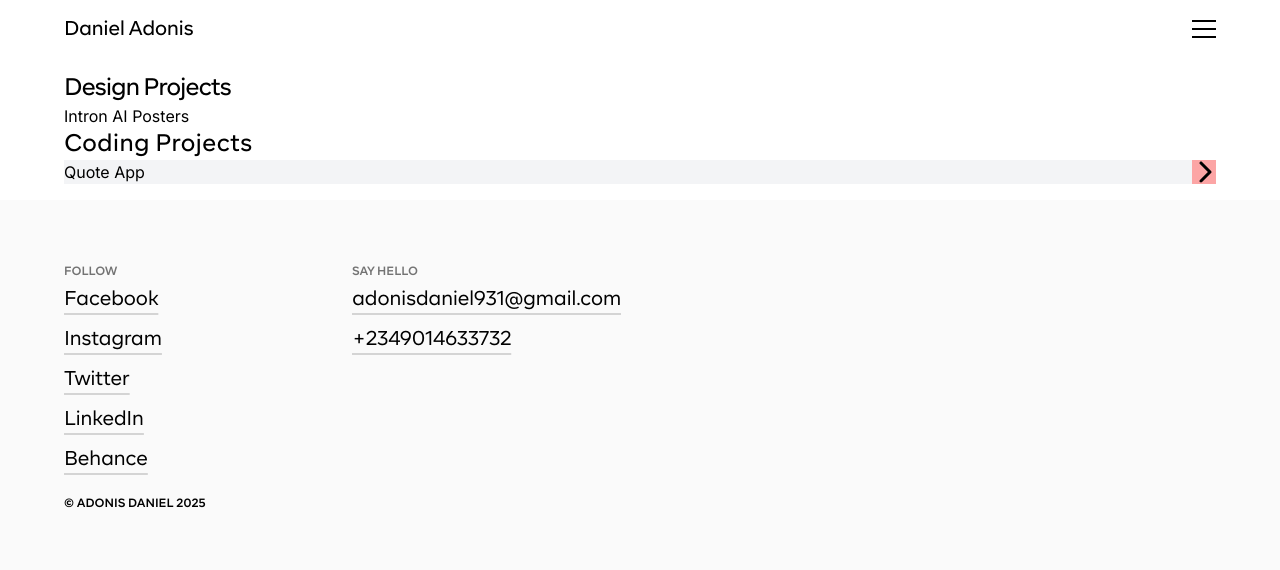
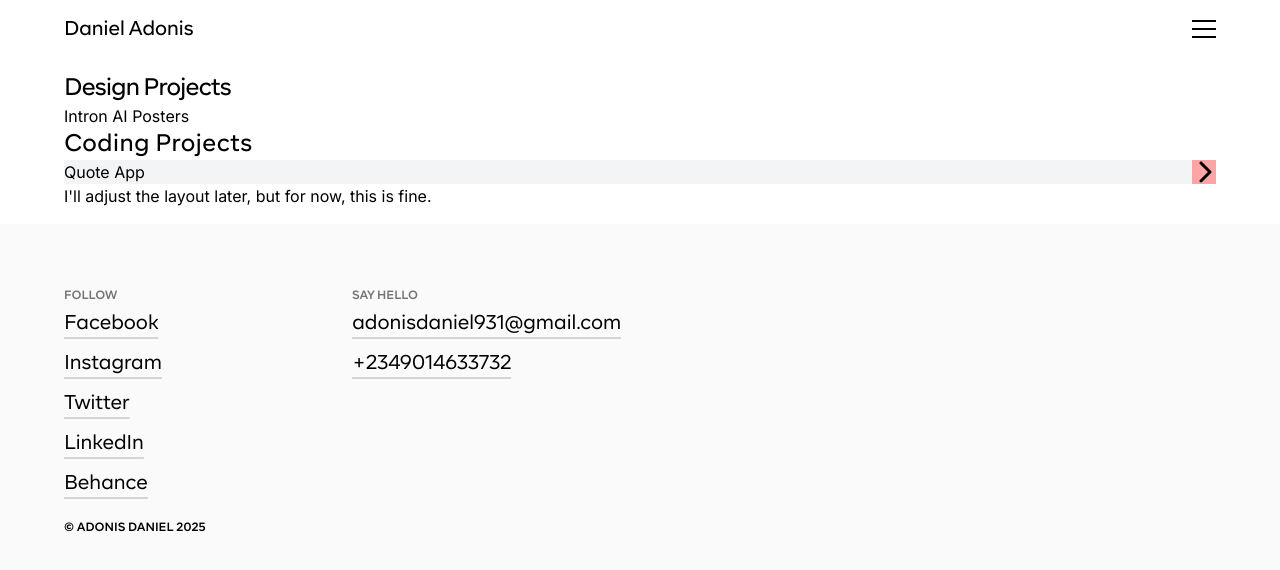
Before and after one commit to homotech/nart-portfolio, a Next.js app: page / in a window 1280 px wide. Shown: the top 570 px of the page. Built offline with nearby package versions, Linux system fonts and the light colour scheme.

Commit message:
Update site with latest changes

```diff
--- a/src/app/page.tsx
+++ b/src/app/page.tsx
@@ -21,6 +21,7 @@ export default function Home() {
         </ul>
       </div>
       <WebDesign />
+      I'll adjust the layout later, but for now, this is fine.
       {/* <TailwindMasonry /> */}
       {/* <MasonryGrid /> */}
       {/* <div className="mx-6">
```
